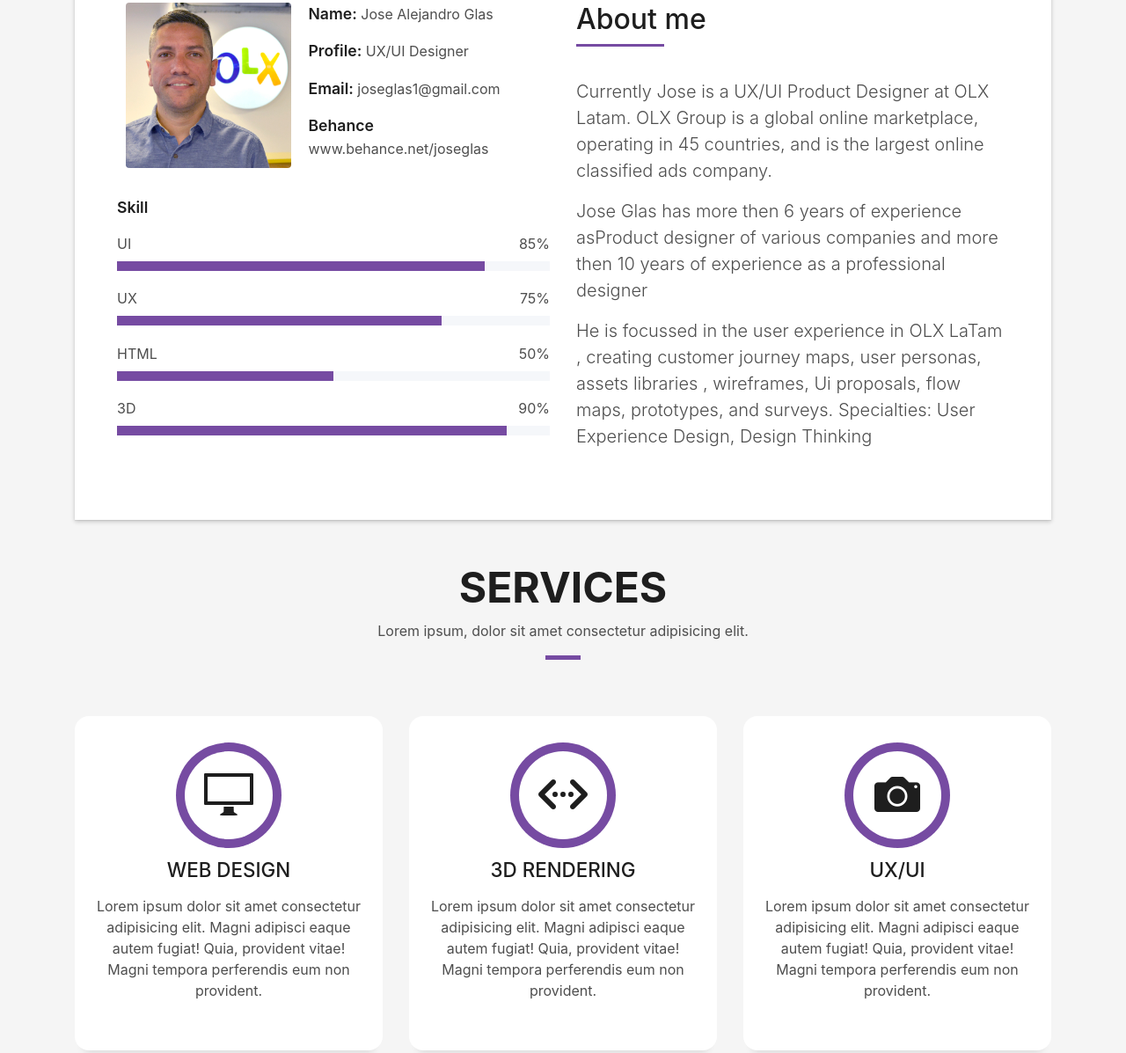
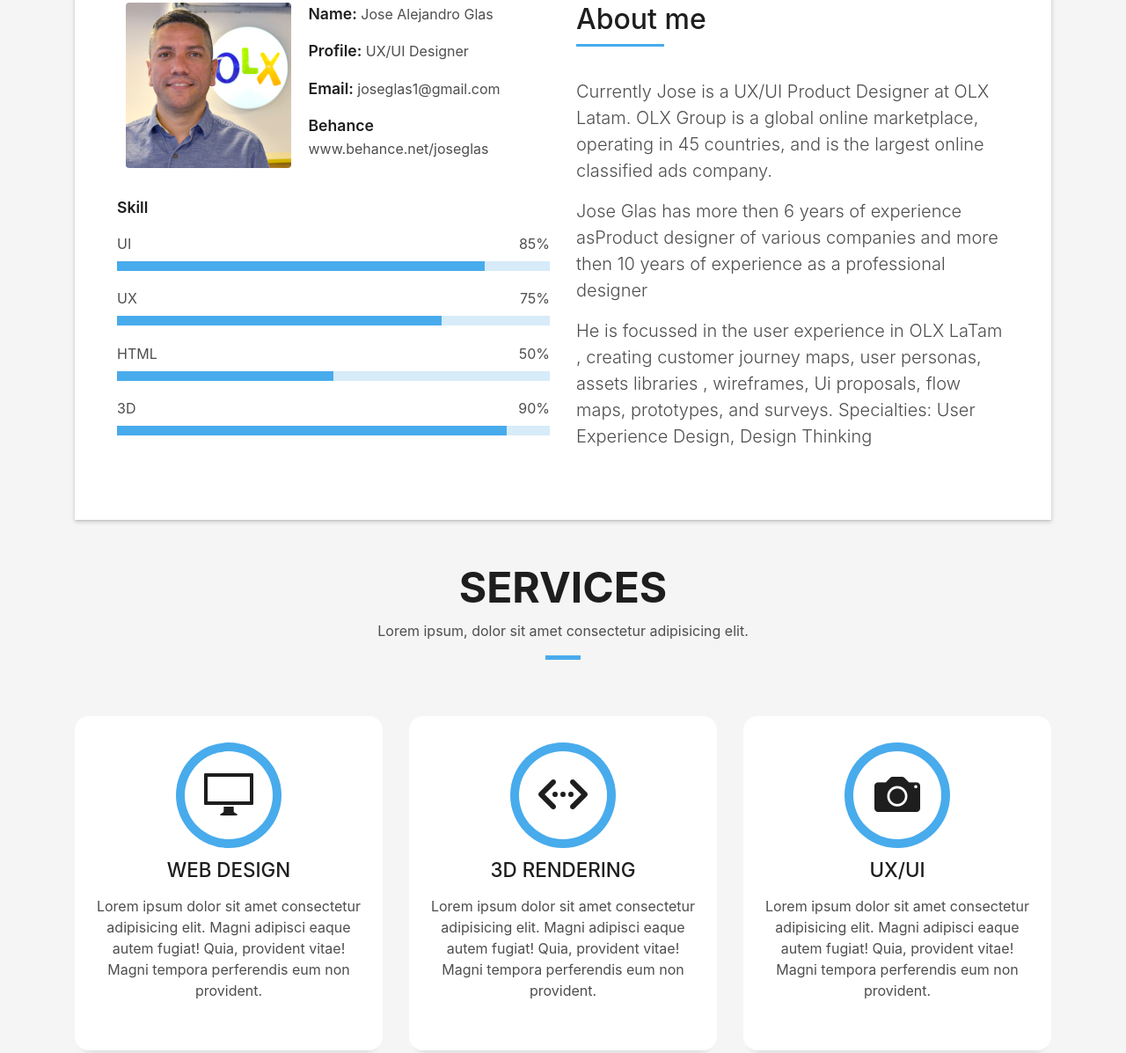
Before and after one commit to Joseglas/GlasFolio, a plain HTML site: page index.html in a window 1280 px wide. Shown: the part 925-2122 px from the top of the page at 88% size. Drawn offline with Linux system fonts and the light colour scheme; files whose address does not match are found by name.

Commit message:
cambio
ccs style

```diff
--- a/index.html
+++ b/index.html
@@ -33,7 +33,7 @@
   <link href="lib/lightbox/css/lightbox.min.css" rel="stylesheet">
 
   <!-- Main Stylesheet File -->
-  <link href="css/style.css" rel="stylesheet">
+  <link href="css/style-sky-blue.css" rel="stylesheet">
 
 </head>
 
```
Also changed, not shown: blog-single.html (+1 -1 lines).
